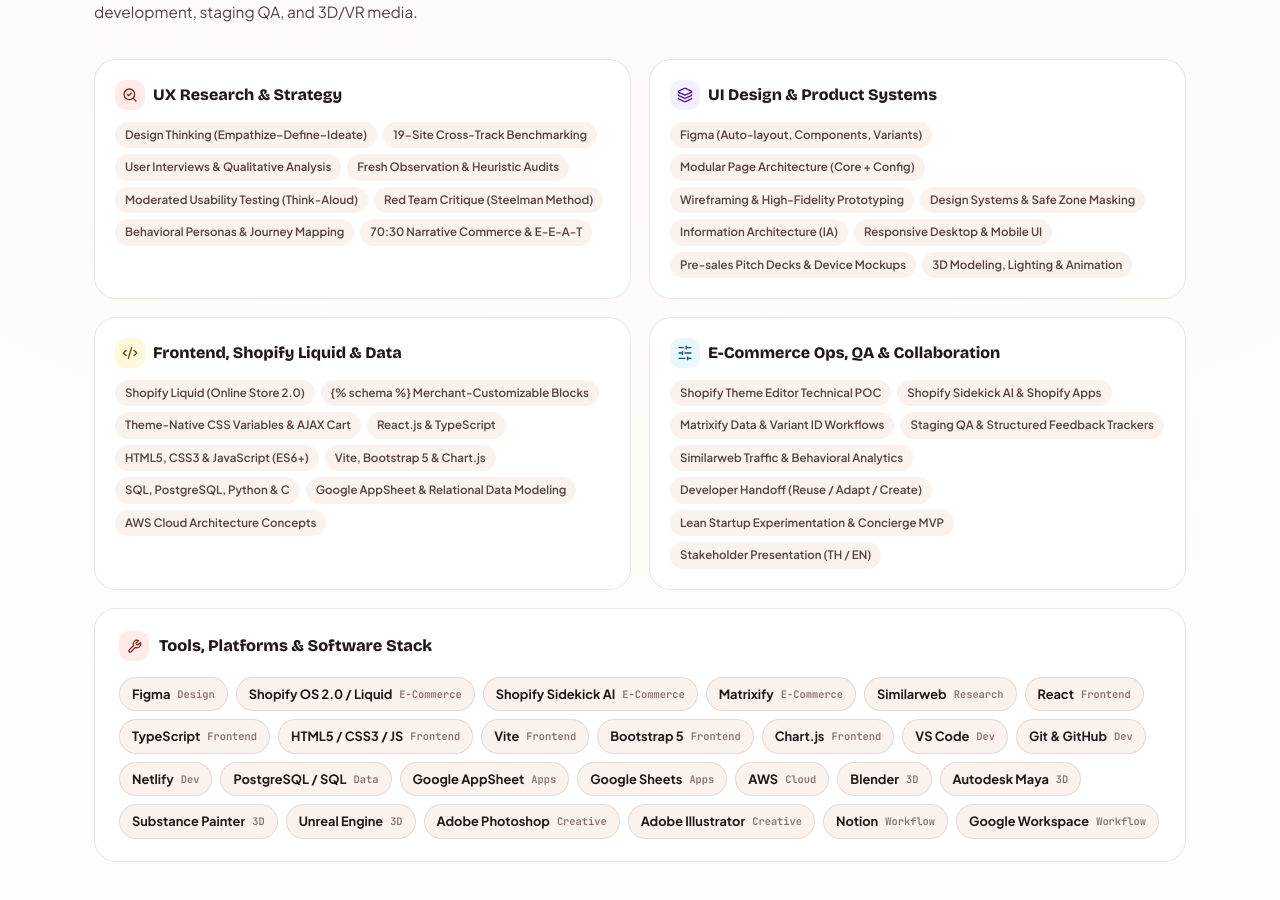
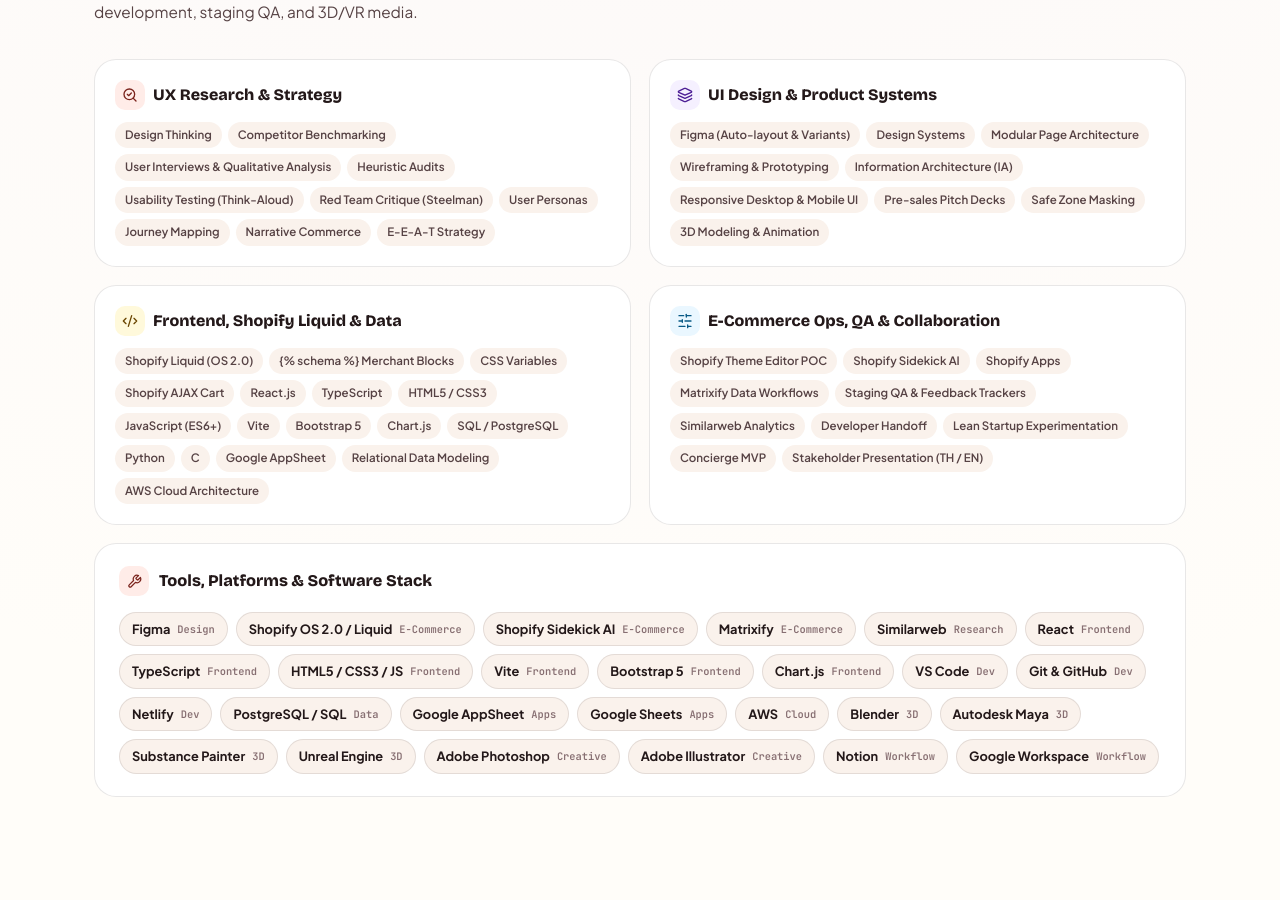
Before and after one commit to bncnkktn/nitchanant-portfolio, a React (Vite) app: page / in a window 1280 px wide. Shown: the part 6421-7321 px from the top of the page. Built offline with nearby package versions, Linux system fonts and the light colour scheme; a web font is replaced by a local one.

Commit message:
refactor: split combined skill chips into cleaner scannable tags

```diff
--- a/src/data/portfolioData.ts
+++ b/src/data/portfolioData.ts
@@ -1785,56 +1785,69 @@ export const SKILL_PILLARS = [
     id: 'research',
     title: { en: 'UX Research & Strategy', th: 'UX Research & กลยุทธ์' },
     items: [
-      'Design Thinking (Empathize–Define–Ideate)',
-      '19-Site Cross-Track Benchmarking',
+      'Design Thinking',
+      'Competitor Benchmarking',
       'User Interviews & Qualitative Analysis',
-      'Fresh Observation & Heuristic Audits',
-      'Moderated Usability Testing (Think-Aloud)',
-      'Red Team Critique (Steelman Method)',
-      'Behavioral Personas & Journey Mapping',
-      '70:30 Narrative Commerce & E-E-A-T',
+      'Heuristic Audits',
+      'Usability Testing (Think-Aloud)',
+      'Red Team Critique (Steelman)',
+      'User Personas',
+      'Journey Mapping',
+      'Narrative Commerce',
+      'E-E-A-T Strategy',
     ],
   },
   {
     id: 'design',
     title: { en: 'UI Design & Product Systems', th: 'UI Design & ระบบออกแบบ' },
     items: [
-      'Figma (Auto-layout, Components, Variants)',
-      'Modular Page Architecture (Core + Config)',
-      'Wireframing & High-Fidelity Prototyping',
-      'Design Systems & Safe Zone Masking',
+      'Figma (Auto-layout & Variants)',
+      'Design Systems',
+      'Modular Page Architecture',
+      'Wireframing & Prototyping',
       'Information Architecture (IA)',
       'Responsive Desktop & Mobile UI',
-      'Pre-sales Pitch Decks & Device Mockups',
-      '3D Modeling, Lighting & Animation',
+      'Pre-sales Pitch Decks',
+      'Safe Zone Masking',
+      '3D Modeling & Animation',
     ],
   },
   {
     id: 'frontend',
     title: { en: 'Frontend, Shopify Liquid & Data', th: 'Frontend, โค้ด Shopify Liquid & ฐานข้อมูล' },
     items: [
-      'Shopify Liquid (Online Store 2.0)',
-      '{% schema %} Merchant-Customizable Blocks',
-      'Theme-Native CSS Variables & AJAX Cart',
-      'React.js & TypeScript',
-      'HTML5, CSS3 & JavaScript (ES6+)',
-      'Vite, Bootstrap 5 & Chart.js',
-      'SQL, PostgreSQL, Python & C',
-      'Google AppSheet & Relational Data Modeling',
-      'AWS Cloud Architecture Concepts',
+      'Shopify Liquid (OS 2.0)',
+      '{% schema %} Merchant Blocks',
+      'CSS Variables',
+      'Shopify AJAX Cart',
+      'React.js',
+      'TypeScript',
+      'HTML5 / CSS3',
+      'JavaScript (ES6+)',
+      'Vite',
+      'Bootstrap 5',
+      'Chart.js',
+      'SQL / PostgreSQL',
+      'Python',
+      'C',
+      'Google AppSheet',
+      'Relational Data Modeling',
+      'AWS Cloud Architecture',
     ],
   },
   {
     id: 'platform',
     title: { en: 'E-Commerce Ops, QA & Collaboration', th: 'E-Commerce, QA & การทำงานร่วมทีม' },
     items: [
-      'Shopify Theme Editor Technical POC',
-      'Shopify Sidekick AI & Shopify Apps',
-      'Matrixify Data & Variant ID Workflows',
-      'Staging QA & Structured Feedback Trackers',
-      'Similarweb Traffic & Behavioral Analytics',
-      'Developer Handoff (Reuse / Adapt / Create)',
-      'Lean Startup Experimentation & Concierge MVP',
+      'Shopify Theme Editor POC',
+      'Shopify Sidekick AI',
+      'Shopify Apps',
+      'Matrixify Data Workflows',
+      'Staging QA & Feedback Trackers',
+      'Similarweb Analytics',
+      'Developer Handoff',
+      'Lean Startup Experimentation',
+      'Concierge MVP',
       'Stakeholder Presentation (TH / EN)',
     ],
   },
```
